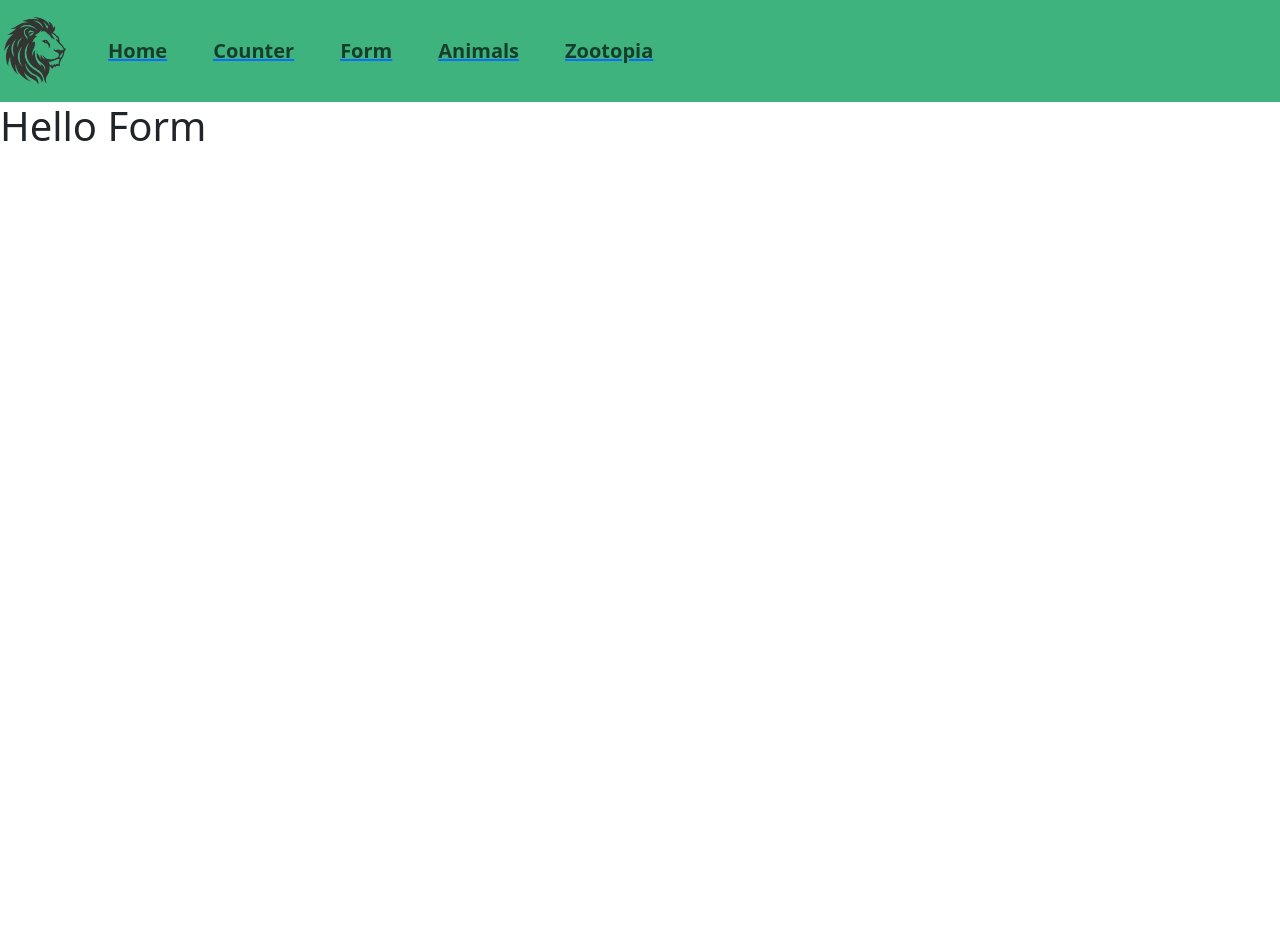
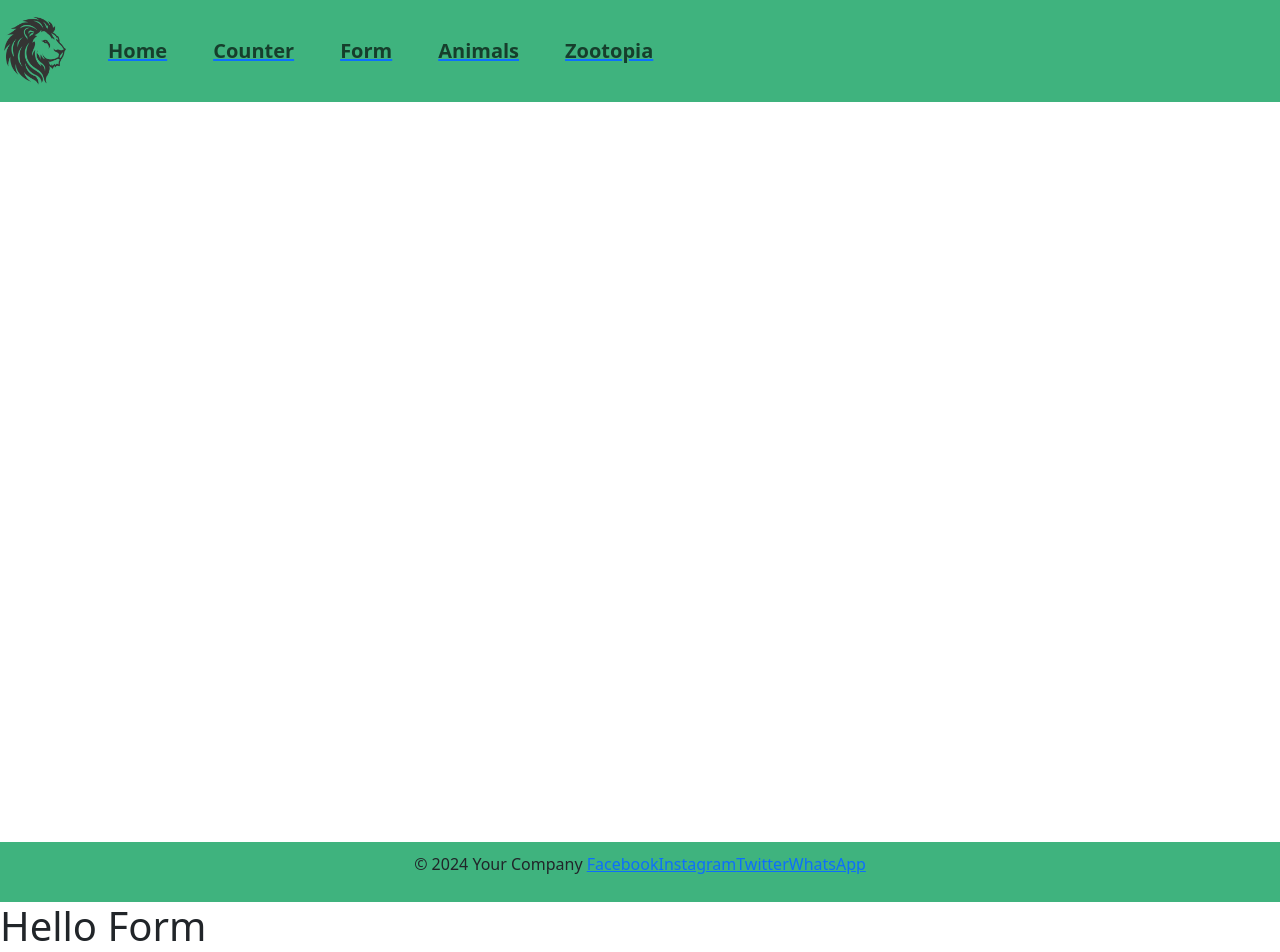
Before and after one commit to FactoriaF5-FactZoopia/Zootopia-FrontEnd, a Vue app: page /form in a window 1280 px wide. Shown: the top 952 px of the page. Before the commit the page ends 800 px from the top, so only its background shows below. Built offline with nearby package versions, Linux system fonts and the light colour scheme.

Commit message:
footer inicial

```diff
--- a/src/App.vue
+++ b/src/App.vue
@@ -1,10 +1,12 @@
 <script setup>
 import { RouterLink, RouterView } from 'vue-router';
 import Navbar from './components/Navbar.vue';
+import Footer from './components/Footer.vue';
 </script>
 
 <template>
   <Navbar> </Navbar>
+  <Footer> </Footer>
   <RouterView />
 </template>
 
--- /dev/null
+++ b/src/components/Footer.vue
@@ -0,0 +1,44 @@
+<script setup>
+</script>
+
+<template>
+  <div class="wrapper">
+    <div class="content">
+      <!-- Aquí va el contenido de tu página -->
+    </div>
+    <footer class="footer">
+      <div>
+        <p>© 2024 Your Company
+          <a href="https://www.facebook.com" target="_blank">Facebook</a>
+          <a href="https://www.instagram.com" target="_blank">Instagram</a>
+          <a href="https://www.twitter.com" target="_blank">Twitter</a>
+          <a href="https://www.whatsapp.com" target="_blank">WhatsApp</a>
+        </p>
+      </div>
+    </footer>
+  </div>
+</template>
+
+<style scoped>
+html, body {
+  height: 100%;
+  margin: 0;
+}
+
+.wrapper {
+  display: flex;
+  flex-direction: column;
+  min-height: 100vh;
+}
+
+.content {
+  flex: 1;
+}
+
+.footer {
+  background-color: #3FB37E;
+  width: 100%;
+  text-align: center;
+  padding: 10px 0;
+}
+</style>
```
